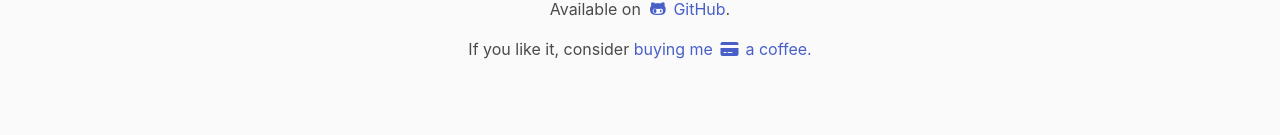
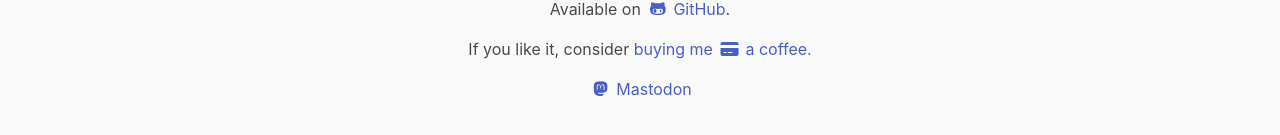
Before and after one commit to asahnoln/konnakol, a SvelteKit app: page / in a window 1280 px wide. Shown: the part 2357-2492 px from the top of the page. Built offline with nearby package versions, Linux system fonts and the light colour scheme.

Commit message:
chore(page): mastodon link

```diff
--- a/src/routes/+page.svelte
+++ b/src/routes/+page.svelte
@@ -202,6 +202,16 @@ Tha`;
 					>.
 				</a>
 			</p>
+			<p>
+				<a rel="me" href="https://mastodon.social/@asahnoln">
+					<span class="icon-text">
+						<span class="icon">
+							<i class="fas fa-brands fa-mastodon" />
+						</span>
+						<span>Mastodon</span>
+					</span>
+				</a>
+			</p>
 		</div>
 	</div>
 </footer>
```
Also changed, not shown: 1 other file (tests, documents, lock files or other folders).
